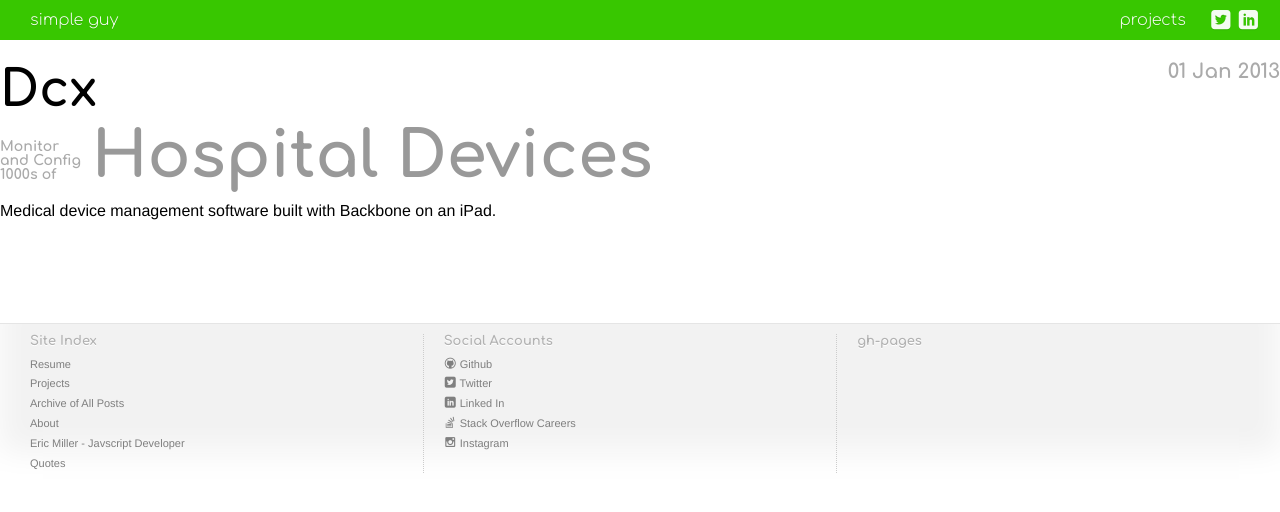
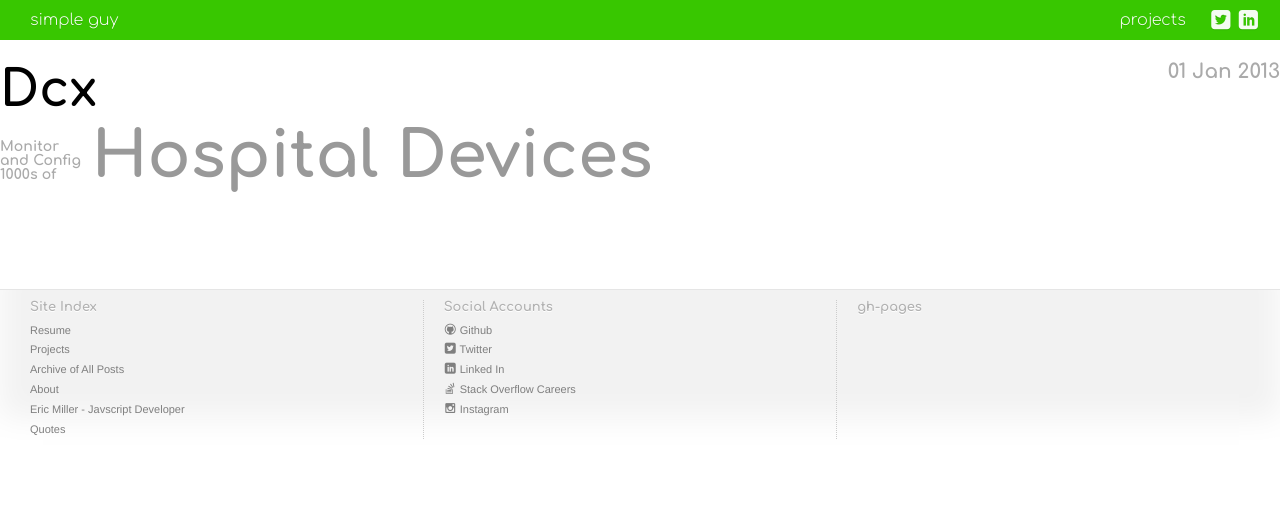
Before and after one commit to SimplGy/simplgy.github.io, a Jekyll site: the page built from projects/_posts/2013-01-01-dcx.html, in a window 1280 px wide. Shown: the top 512 px of the page. Built offline with Jekyll 4.4.1, drawn with Linux system fonts in a browser that asks for light colours; some of the changed lines change nothing that is shown.

Commit message:
removed errant text

```diff
--- a/projects/_posts/2013-01-01-dcx.html
+++ b/projects/_posts/2013-01-01-dcx.html
@@ -11,7 +11,7 @@ description: |
 
   A hospital could have from 100-10,000 medical devices, all of which have to monitored and configured.
 
-  This was implemented as a desktop and web-based iPad application using Backbone and RequireJS.
+  Implemented as a desktop and web-based iPad application using Backbone and RequireJS.
 ---
 
 <header class="typePretty">
@@ -24,5 +24,3 @@ description: |
     Hospital Devices
   </h1>
 </header>
-
-<p>Medical device management software built with Backbone on an iPad.</p>
```
